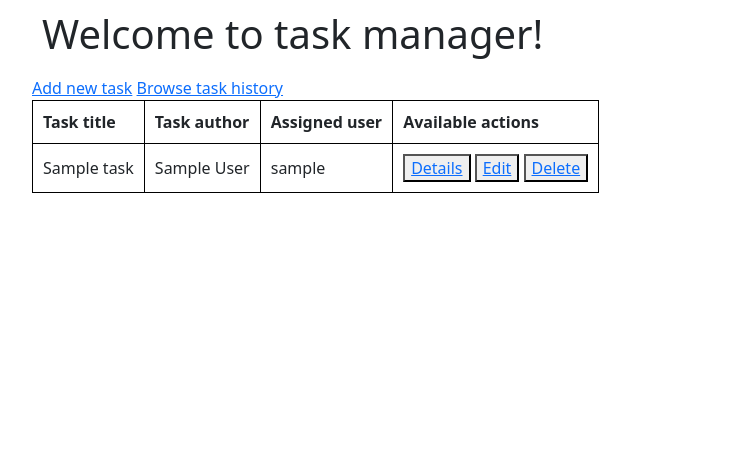
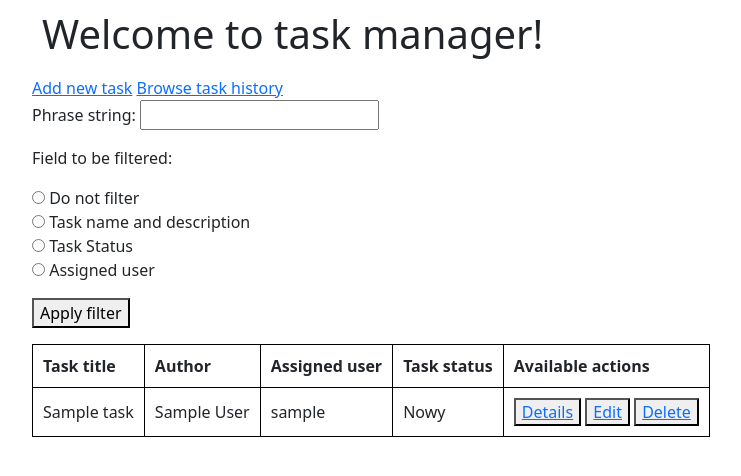
Before and after one commit to matrus98/matrus98-mga_task_repo, a Django app: page / in a window 1280 px wide. Shown: the top 476 px of the page, without its empty margins (50-791 px from the left). Run offline with Django 5.2, Linux system fonts and the light colour scheme; tables that the repository leaves empty hold one stand-in row (values such as "Sample post"); some web fonts are replaced.

Commit message:
Task filtering
User can now filter tasks by name, description, status or assigned user

```diff
--- a/task_manager/froms.py
+++ b/task_manager/froms.py
@@ -1,7 +1,16 @@
 from django import forms
-from .models import Task
+from .models import Task, TaskFilter, TaskFieldToBeFiltered
+
 
 class TaskForm(forms.ModelForm):
     class Meta:
         model = Task
         fields = ['name', 'description', 'status', 'assigned_user']
+
+
+class FilterTaskForm(forms.ModelForm):
+    field_to_be_filtered = forms.ChoiceField(choices=TaskFieldToBeFiltered, widget=forms.RadioSelect())
+
+    class Meta:
+        model = TaskFilter
+        fields = ['phrase_string']
--- a/task_manager/models.py
+++ b/task_manager/models.py
@@ -3,7 +3,6 @@ from django.db import models
 from django.utils import timezone
 from simple_history.models import HistoricalRecords
 from django.contrib.auth.models import User
-from django.conf import settings
 
 
 TaskStatusChoices = {
@@ -23,7 +22,7 @@ class Task(models.Model):
     task_history = HistoricalRecords()
 
     def __str__(self):
-        return self.name
+        return f'{self.name}, {self.status}, {self.assigned_user}'
 
 
 class HistoricalTaskEvent(models.Model):
@@ -46,3 +45,18 @@ class HistoricalTaskEvent(models.Model):
 
         return ("Task %s has been modified at %s in the following fields:\n%s"
                 .format(self.task_name, self.occurrence_date, msg))
+
+
+TaskFieldToBeFiltered = {
+    'none': 'Do not filter',
+    'name_description': 'Task name and description',
+    'status': 'Task Status',
+    'assigned_user': 'Assigned user',
+}
+
+
+class TaskFilter(models.Model):
+    phrase_string = models.CharField(max_length=100)
+
+    def __str__(self):
+        return 'Filter for phrase: %s' % self.phrase_string
--- a/task_manager/templates/task_list.html
+++ b/task_manager/templates/task_list.html
@@ -3,11 +3,17 @@
 {% block content %}
     <a href="{% url 'task_create_new' %}" class="top-menu"><span>Add new task</span></a>
     <a href="{% url 'task_history' %}" class="top-menu"><span>Browse task history</span></a>
+    <form method="post" class="post-form">
+        {% csrf_token %}
+        {{ form.as_p }}
+        <button type="submit">Apply filter</button>
+    </form>
     <table class="task_table">
         <tr>
             <th>Task title</th>
-            <th>Task author</th>
+            <th>Author</th>
             <th>Assigned user</th>
+            <th>Task status</th>
             <th>Available actions</th>
         </tr>
         {% for task in tasks %}
@@ -15,6 +21,7 @@
                 <td>{{ task.name }}</td>
                 <td>{{ task.author }}</td>
                 <td>{{ task.assigned_user }}</td>
+                <td>{{ task.status }}</td>
                 <td>
                     <button><a href="{% url 'task_details' pk=task.pk %}">Details</a></button>
                     <button><a href="{% url 'task_edit' pk=task.pk %}">Edit</a></button>
--- a/task_manager/views.py
+++ b/task_manager/views.py
@@ -2,7 +2,7 @@ import copy
 
 from django.shortcuts import render, redirect, get_object_or_404
 from .models import Task, HistoricalTaskEvent
-from .froms import TaskForm
+from .froms import TaskForm, FilterTaskForm
 
 
 forbidden_list = ['_state', '_django_version', 'id']
@@ -10,8 +10,24 @@ map_value = 'assigned_user_id'
 
 
 def task_list(request):
-    tasks = Task.objects.all()
-    return render(request, 'task_list.html', {'tasks': tasks})
+    tasks = Task.objects.filter()
+    if request.method == 'POST':
+        filter_task_form = FilterTaskForm(request.POST)
+        if filter_task_form.is_valid():
+            result = filter_task_form.save(commit=False).phrase_string
+
+            chosen_field_for_filtering = request.POST.get('field_to_be_filtered')
+            if chosen_field_for_filtering == 'name_description':
+                tasks = Task.objects.filter(name__icontains=result) | Task.objects.filter(description__icontains=result)
+            elif chosen_field_for_filtering == 'status':
+                tasks = Task.objects.filter(status__icontains=result)
+            elif chosen_field_for_filtering == 'assigned_user':
+                tasks = Task.objects.filter(assigned_user__username__icontains=result)
+
+    else:
+        filter_task_form = FilterTaskForm()
+
+    return render(request, 'task_list.html', {'tasks': tasks, 'form': filter_task_form})
 
 
 def task_create_new(request):
```
Also changed, not shown: task_manager/migrations/0027_taskfilter.py (added).
